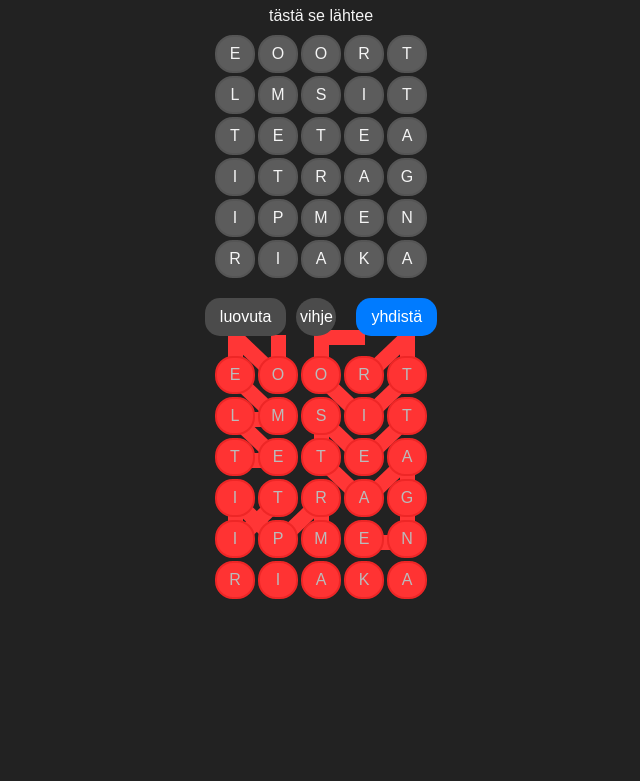
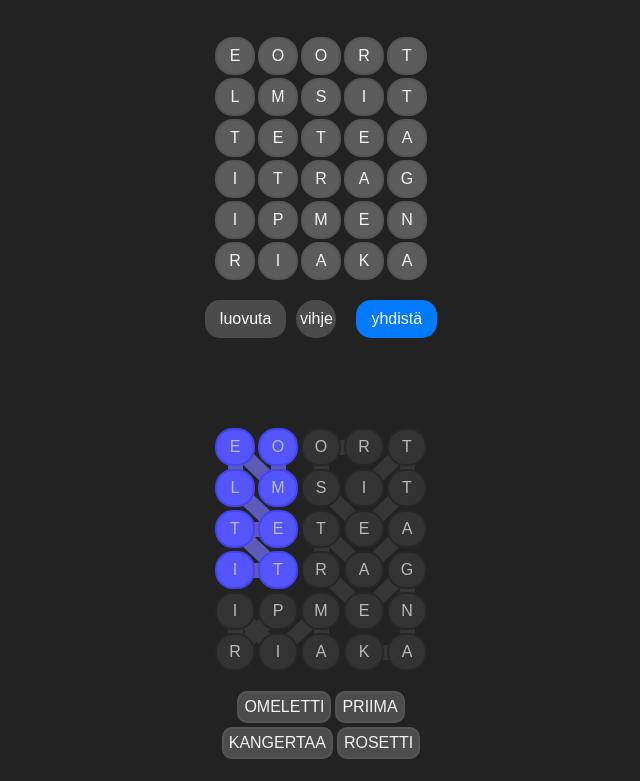
Before and after one commit to Raattis/sanakaivos, a plain HTML site: page sanakaivos.html in a window 1280 px wide. Shown: the part 71-852 px from the top of the page, without its empty margins (319-959 px from the left). Before the commit the page ends 800 px from the top, so only its background shows below. Drawn offline with Linux system fonts and the light colour scheme.

Commit message:
viheet ja mallit paremmin

```diff
--- a/sanakaivos.html
+++ b/sanakaivos.html
@@ -20,30 +20,34 @@
 			text-align: center;
 			margin-bottom: 10px;
 		}
+		#sana-container {
+			gap: 10px;
+			margin-bottom: 5px;
+			height: 15px;
+			width: 100%;
+		}
 		#sana {
 			display: flex;
 			justify-content: center;
-			gap: 10px;
-			margin-bottom: 10px;
-		}
-		#loydetyt_sanat {
-			display: flex;
-			justify-content: left;
-			gap: 10px;
-			margin-bottom: 10px;
+			align:center;
+			width:100%;
 		}
 		#virhe {
 			display: flex;
 			justify-content: center;
-			gap: 10px;
+			align:center;
+			width:100%;
 			color: red;
+		}
+		.sana_list {
+			display: flex;
+			justify-content: center;
+			flex-wrap: wrap;
+			row-gap: 2px;
+			column-gap: 4px;
 			margin-bottom: 10px;
-		}
-		.board {
-			display: grid;
-			grid-template-columns: repeat(5, 1fr);
-			gap: 3px;
-			margin-bottom: 20px;
+			height: 70px;
+			width: 250px;
 		}
 		.loydetty_sana {
 			height: 28px;
@@ -59,6 +63,12 @@
 			-webkit-user-select: none;
 			-moz-user-select: none;
 			-ms-user-select: none;
+		}
+		.board {
+			display: grid;
+			grid-template-columns: repeat(5, 1fr);
+			gap: 3px;
+			margin-bottom: 20px;
 		}
 		.cell {
 			width: 36px;
@@ -88,9 +98,17 @@
 			color: #bbb;
 		}
 		.cell.intended {
-			background-color: #ff3333;
-			border-color: #ee2626;
+			background-color: #333333;
+			border-color: #262626;
 			color: #bbb;
+		}
+		.cell.intended-first {
+			background-color: #55f;
+			border-color: #44e;
+			color: #bbb;
+		}
+		.cell.vihje {
+			border-color: #eee !important;
 		}
 		.button {
 			padding: 10px 15px;
@@ -125,6 +143,7 @@
 			display: flex;
 			justify-content: center;
 			gap: 10px;
+			margin-bottom: 10px;
 		}
 
 		/* start -> end */
@@ -146,29 +165,38 @@
 		.line.selected {
 			background-color: #5c5cb8;
 			animation: bgFade 0.2s ease forwards;
+			margin-top: 0px;
 		}
 		.line.used {
 			background-color: #363636;
 			animation: bgUsed 0.2s ease forwards;
+			margin-top: 4px;
+		}
+		.line.intended-first {
+			background-color: #5c5cb8;
+			margin-top: 38px; // D:
 		}
 		.line.intended {
-			background-color: #ff3636;
-			animation: bgIntended 0.2s ease forwards;
+			background-color: #363636;
+			margin-top: 38px; // D:
 		}
 	</style>
 </head>
 <body>
 	<h1>Sanakaivos</h1>
-	<div id="sana">tästä se lähtee</div>
+	<div id="sana-container" style="position:relative;height:25px">
+		<div id="sana" style="position:absolute;top:0;left:0;"></div>
+		<div id="virhe" style="position:absolute;top:0;left:0;"></div>
+	</div>
 	<div id="board-container">
 		<div id="board" class="board"></div>
 	</div>
 	<div id="buttons"></div>
-	<div id="virhe"></div>
-	<div id="loydetyt_sanat"></div>
+	<div id="loydetyt_sanat" class="sana_list"></div>
 	<div id="malli-container">
 		<div id="malli" class="board"></div>
 	</div>
+	<div id="loydetyt_malli_sanat" class="sana_list"></div>
 
 	<script>
 		const encryptionKey = "jy2d7ukxpX1Dz04YgFaK8ChHwOW9qlr";
@@ -211,7 +239,6 @@
 			[28, 29, 24, 19, 23, 17, 12, 18, 14],
 			[ 3,  2,  7, 13,  9,  4,  8],
 		]);
-
 
 		let givenLevelCode = "ykjuD1gYrCO8Wh9rqlwKHFza4rd2x0X7p744FKDzapKK7K7jpKFjkpYz70Fpj1j";
 		const url = window.location.href.split('?');
@@ -271,19 +298,22 @@
 		const foundWords = [];
 		const wordListing = [];
 
-		function makeCells(resultCells, parentElement) {
+		function makeCells(resultCells, parentElement, interactive) {
 			letters.forEach((letter, index) => {
 				const cell = document.createElement('div');
 				cell.textContent = letter;
 				cell.classList.add('cell');
 				cell.dataset.index = index;
 				cell.dataset.letter = letter;
+				parentElement.appendChild(cell);
+				resultCells.push(cell);
+				if (!interactive)
+					return;
 
 				cell.addEventListener('click', () => {
 					const selectedIndex = selectedCells.indexOf(cell);
 					if (selectedIndex > -1 && selectedIndex + 1 == selectedCells.length) {
-						cell.classList.remove('selected');
-						selectedCells.length -= 1;
+						toggleSelection(cell);
 						return;
 					}
 					if (selectedIndex > -1) {
@@ -309,12 +339,10 @@
 						toggleSelection(cell);
 					}
 				});
-				parentElement.appendChild(cell);
-				resultCells.push(cell);
 			});
 		}
-		makeCells(allCells, document.getElementById('board'));
-		makeCells(intendedSoluctionCells, document.getElementById('malli'));
+		makeCells(allCells, document.getElementById('board'), true);
+		makeCells(intendedSoluctionCells, document.getElementById('malli'), false);
 
 		const connectors = [];
 
@@ -324,12 +352,13 @@
 				const rect1 = cell1.dataset.index < cell2.dataset.index ? cell1 : cell2;
 				const rect2 = cell1.dataset.index < cell2.dataset.index ? cell2 : cell1;
 				const key = rect1.dataset.index + "-" + rect2.dataset.index;
-				//console.log(`disconnect(${cell1.dataset.index}, ${cell2.dataset.index}) -> ${key} & ${rect1.dataset.index}`);
+				//console.log(`trying to disconnect(${cell1.dataset.index}, ${cell2.dataset.index}) -> ${key} & ${rect1.dataset.index}`);
 				const line = connectors.find(l => l.dataset.key === key);
 				//console.log(rect1, line, connectors);
 				if (line) {
 					let index = connectors.indexOf(line);
 					//console.log(line, index, connectors);
+					//console.log(`disconnect(${cell1.dataset.index}, ${cell2.dataset.index}) -> ${key} & ${rect1.dataset.index}`);
 					connectors.splice(index, 1);
 					line.remove();
 				}
@@ -381,16 +410,28 @@
 
 		function paintIntendedSolution(cells) {
 			let prevI = -1;
+			let first = true;
 			intendedWords.forEach(arr => { prevI = -1;
+				const clss = first ? "intended-first" :"intended";
 				arr.forEach(index =>  {
-					if (prevI != -1)
-						connectMalli(cells[prevI], cells[index], "intended");
+					if (prevI != -1) {
+						connectMalli(cells[prevI], cells[index], clss);
+					}
 					prevI = index;
-					cells[index].classList.add("intended")
-				})
+					cells[index].classList.add(clss);
+				});
+				first = false;
+
+				const wlist = document.createElement('div');
+				wordListing.push(wlist);
+				wlist.textContent = "";
+				wlist.classList.add("loydetty_sana");
+				arr.forEach(index => { wlist.textContent += cells[index].dataset.letter; });
+				document.getElementById('loydetyt_malli_sanat').appendChild(wlist);
 			});
 		}
 		paintIntendedSolution(intendedSoluctionCells);
+		connectors.splice(0, connectors.length);
 
 
 		function makeButton(text, callback) {
@@ -425,16 +466,20 @@
 			clearSelected();
 		}).classList.add("luovuta");
 
+		let revealedClues = 0;
 		makeButton('vihje', () => {
-			while (foundWords.length > 0)
-				removeWord(foundWords[foundWords.length - 1]);
-			clearSelected();
+			if (revealedClues <= intendedWords.length) {
+				const vihjeI = intendedWords[revealedClues][0];
+				allCells[vihjeI].classList.add('vihje');
+				revealedClues += 1;
+			}
 		}).classList.add("vihje");
 
 		makeButton('yhdistä', () => {
 			if (!isAcceptableWord(selectedCells))
 			{
 				clearSelected();
+				updateCurrentError();
 				return;
 			}
 
@@ -459,6 +504,7 @@
 			for (i in newWord)
 				wlist.textContent += newWord[i].dataset.letter;
 			document.getElementById('loydetyt_sanat').appendChild(wlist);
+			updateCurrentWord();
 		}).classList.add("yhdista");
 
 		function clearSelected() {
@@ -497,6 +543,7 @@
 		}
 
 		function popSelection() {
+			console.log("pop!")
 			const index = selectedCells.length - 1;
 			if (index <= -1)
 			{
@@ -504,8 +551,8 @@
 				return;
 			}
 
+			const cell = selectedCells.splice(index, 1)[0];
 			cell.classList.remove('selected');
-			const cell = selectedCells.splice(index, 1);
 			if (index > 0)
 				disconnect(selectedCells[index - 1], cell);
 		}
@@ -524,6 +571,21 @@
 				selectedCells.push(cell);
 				cell.classList.toggle('selected');
 			}
+			updateCurrentWord();
+		}
+
+		function updateCurrentError() {
+			const sana = document.getElementById('sana');
+			sana.textContent = "";
+		}
+
+		function updateCurrentWord() {
+			const sana = document.getElementById('sana');
+			sana.textContent = "";
+			selectedCells.forEach(cell => {
+				sana.textContent += cell.dataset.letter;
+			});
+			document.getElementById('virhe').textContent = "";
 		}
 
 		function isAdjacent(cell) {
```
